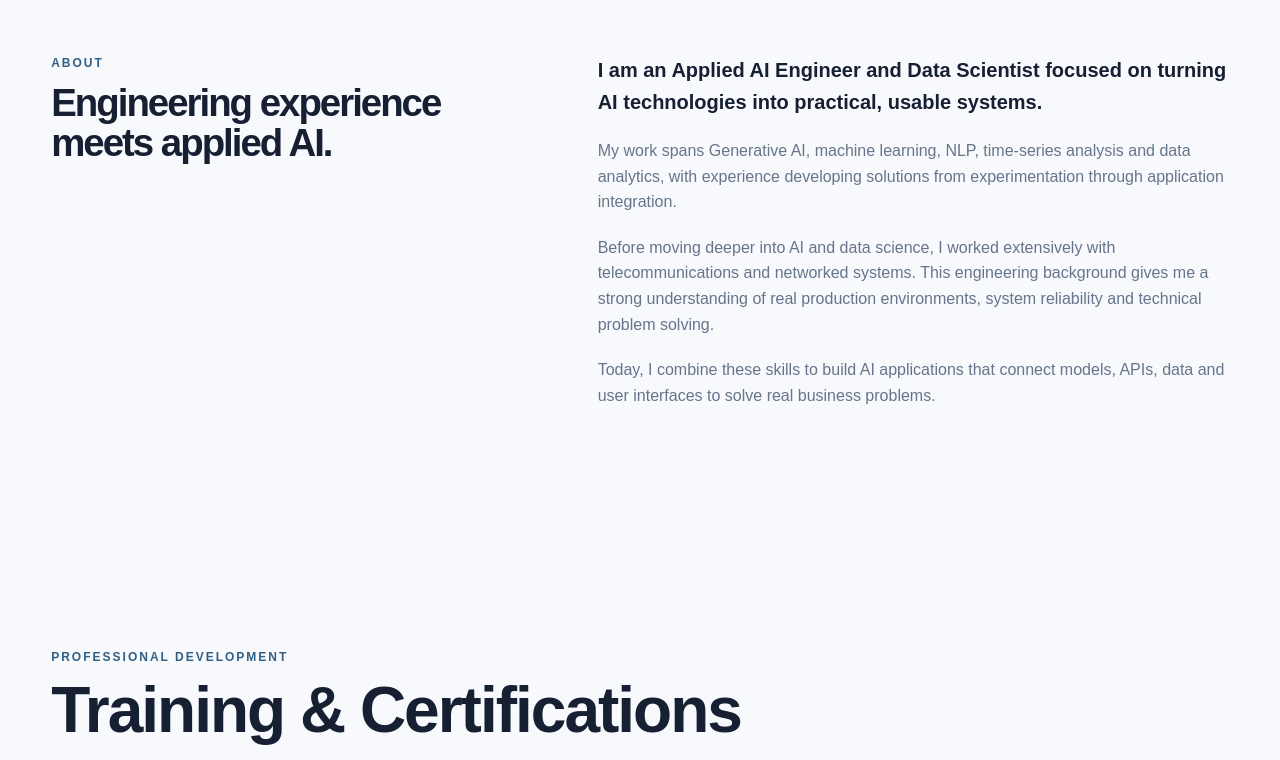
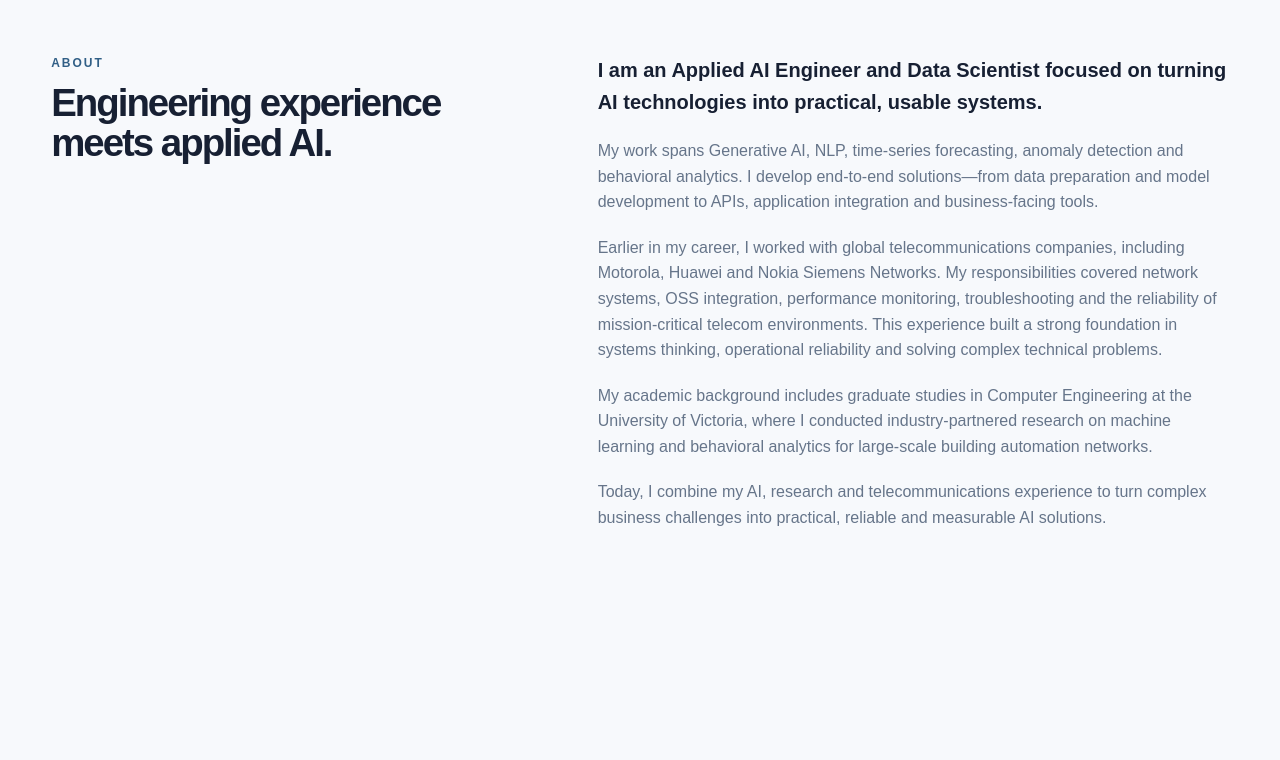
Before and after one commit to araya-chaowalit/araya-ai-portfolio, a plain HTML site: page index.html in a window 1280 px wide. Shown: the part 2940-3700 px from the top of the page. Drawn offline with Linux system fonts and the light colour scheme.

Commit message:
Update portfolio About section

```diff
--- a/index.html
+++ b/index.html
@@ -528,25 +528,28 @@
             </p>
 
             <p>
-                My work spans Generative AI, machine learning,
-                NLP, time-series analysis and data analytics,
-                with experience developing solutions from
-                experimentation through application integration.
+
+                My work spans Generative AI, NLP, time-series forecasting, anomaly detection and behavioral
+                 analytics. I develop end-to-end solutions—from data preparation and model development to APIs,
+                 application integration and business-facing tools.
             </p>
 
             <p>
-                Before moving deeper into AI and data science,
-                I worked extensively with telecommunications
-                and networked systems. This engineering background
-                gives me a strong understanding of real production
-                environments, system reliability and technical
-                problem solving.
+                Earlier in my career, I worked with global telecommunications companies,
+                including Motorola, Huawei and Nokia Siemens Networks. My responsibilities covered network
+                systems, OSS integration, performance monitoring, troubleshooting and the reliability of
+                mission-critical telecom environments. This experience built a strong foundation in systems
+                thinking, operational reliability and solving complex technical problems.
             </p>
 
             <p>
-                Today, I combine these skills to build AI applications
-                that connect models, APIs, data and user interfaces
-                to solve real business problems.
+                My academic background includes graduate studies in Computer Engineering at the University
+                of Victoria, where I conducted industry-partnered research on machine learning and behavioral
+                analytics for large-scale building automation networks.
+            </p>
+            <p>
+                Today, I combine my AI, research and telecommunications experience to turn complex business challenges
+                into practical, reliable and measurable AI solutions.
             </p>
 
 
@@ -655,10 +658,8 @@
                     <span>DataCamp</span>
                 </div>
 
-                <div>
-                    <strong>Python for Data Science & Machine Learning</strong>
-                    <span>Udemy</span>
-                </div>
+
+
 
             </div>
 
```
